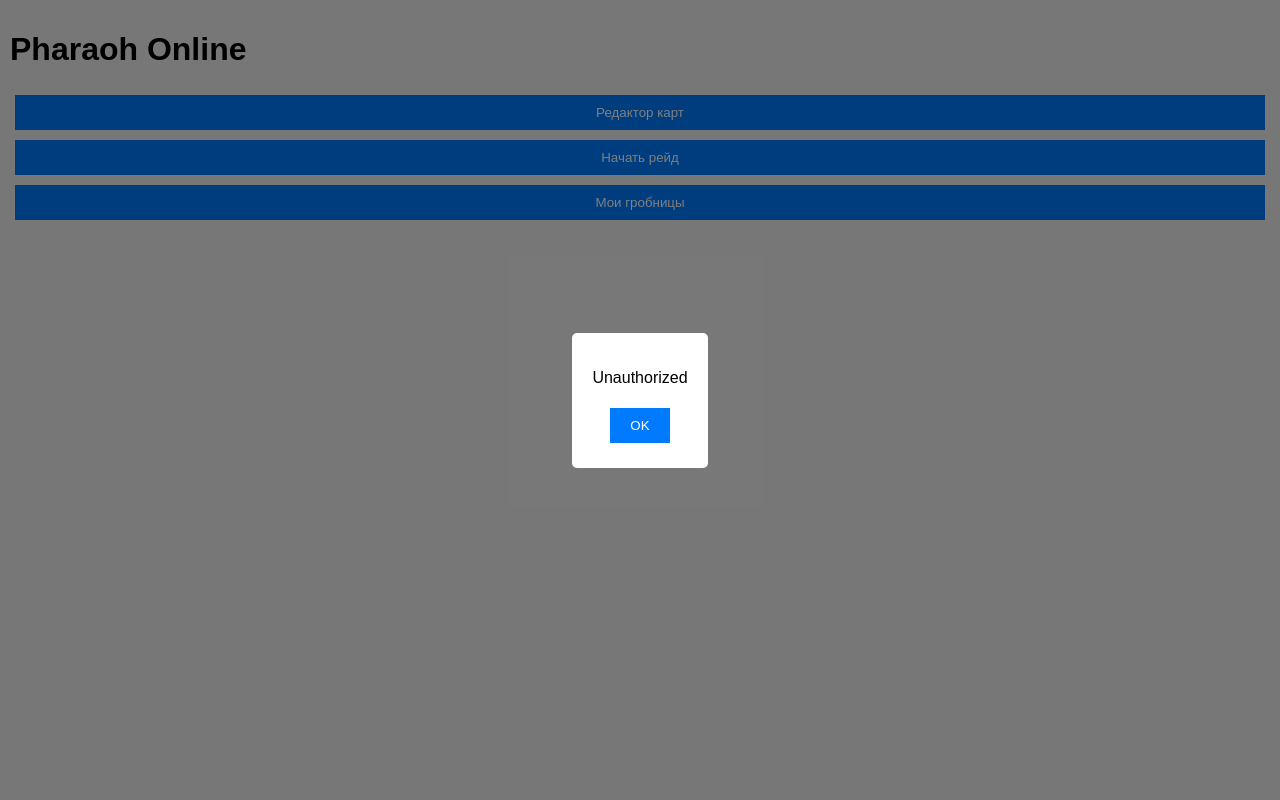
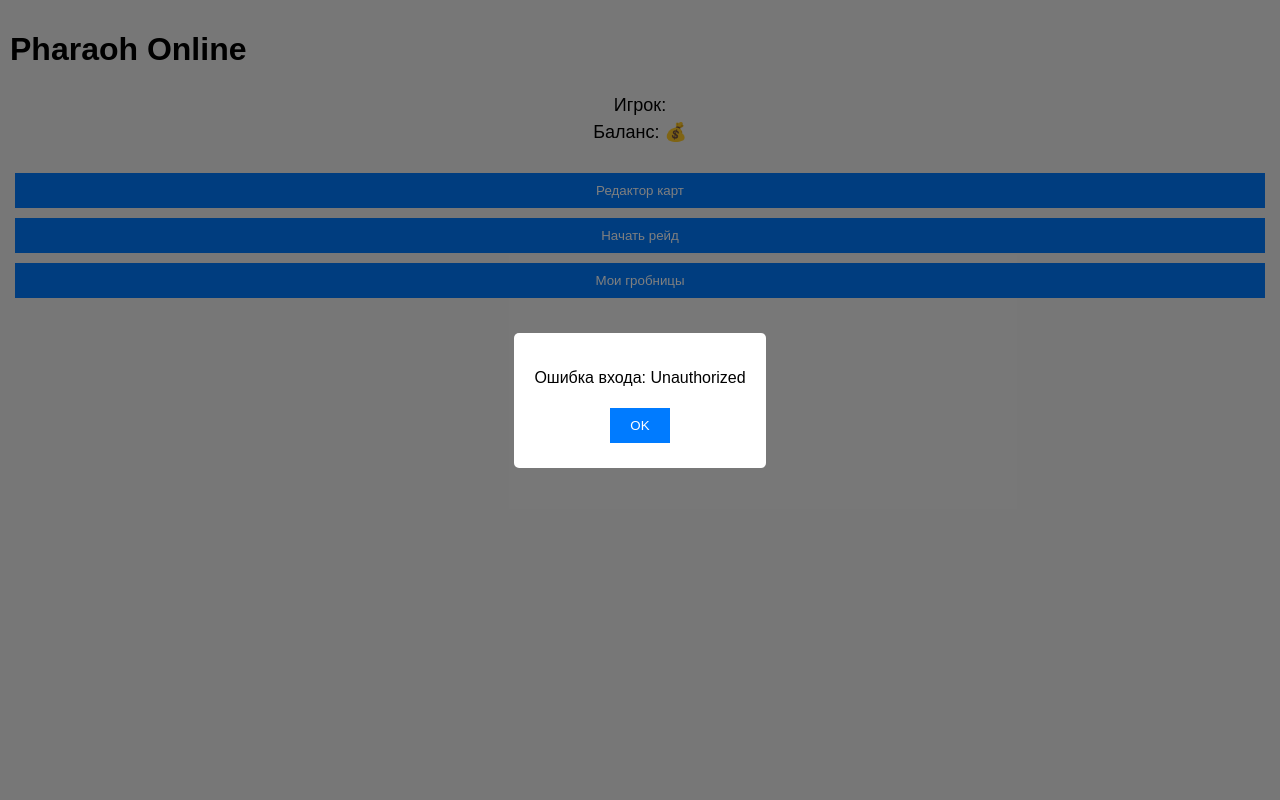
Before and after one commit to S7xawier/Tonb_Riders_Beta, a Flask app: page / in a window 1280 px wide. Run offline with Flask 3, Linux system fonts and the light colour scheme; some libraries are stand-ins or nearby versions.

Commit message:
Add player info display: username and balance on main screen

```diff
--- a/templates/index.html
+++ b/templates/index.html
@@ -138,6 +138,14 @@
             text-align: center;
             margin-bottom: 10px;
         }
+        .player-info {
+            text-align: center;
+            margin-bottom: 20px;
+            font-size: 18px;
+        }
+        .player-info p {
+            margin: 5px 0;
+        }
         .stats {
             margin-bottom: 10px;
         }
@@ -156,6 +164,10 @@
 <body>
     <div id="main-screen" class="screen active">
         <h1>Pharaoh Online</h1>
+        <div class="player-info">
+            <p>Игрок: <span id="username"></span></p>
+            <p>Баланс: <span id="balance"></span> 💰</p>
+        </div>
         <button onclick="showScreen('editor')">Редактор карт</button>
         <button onclick="startRaid()">Начать рейд</button>
         <button onclick="showScreen('tombs')">Мои гробницы</button>
@@ -230,6 +242,7 @@
         let isDeleteMode = false;
         let chestRotation = 'horizontal';
         let scoutData = null;
+        let user = null;
 
         function showScreen(screen) {
             document.querySelectorAll('.screen').forEach(s => s.classList.remove('active'));
@@ -676,9 +689,19 @@
             loadTombs();
         }
 
+        async function login() {
+            try {
+                user = await apiCall('/api/login');
+                document.getElementById('username').textContent = user.username;
+                document.getElementById('balance').textContent = user.balance.toFixed(2);
+            } catch (e) {
+                showError('Ошибка входа: ' + e.message);
+            }
+        }
+
         // Init
         if (tg) tg.ready();
-        apiCall('/api/login'); // login on start
+        login(); // login on start
     </script>
 </body>
 </html>
```
